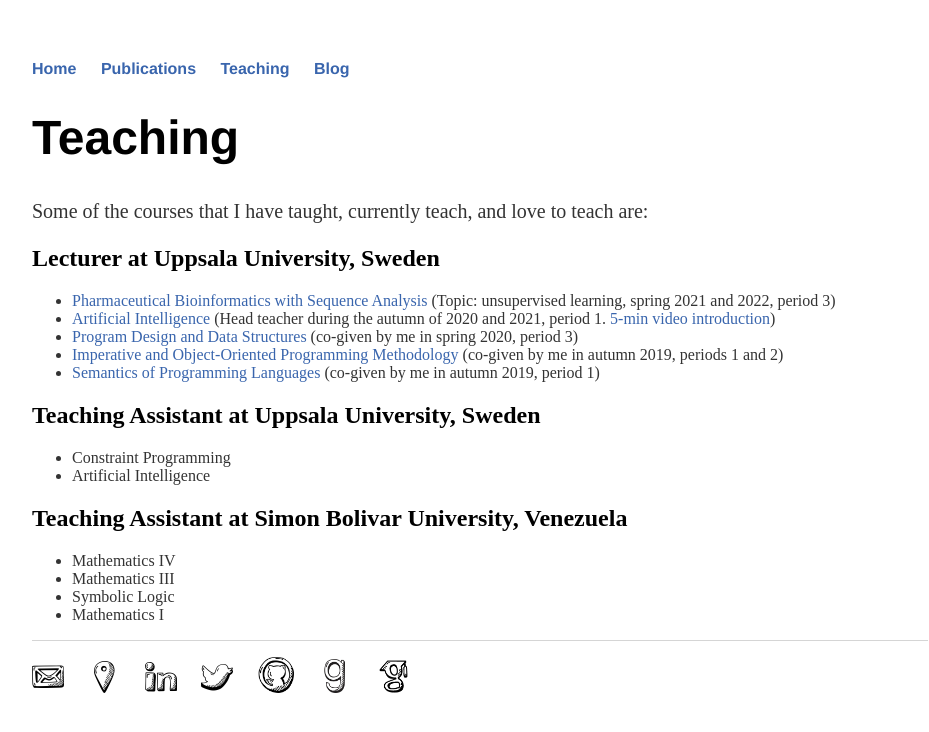
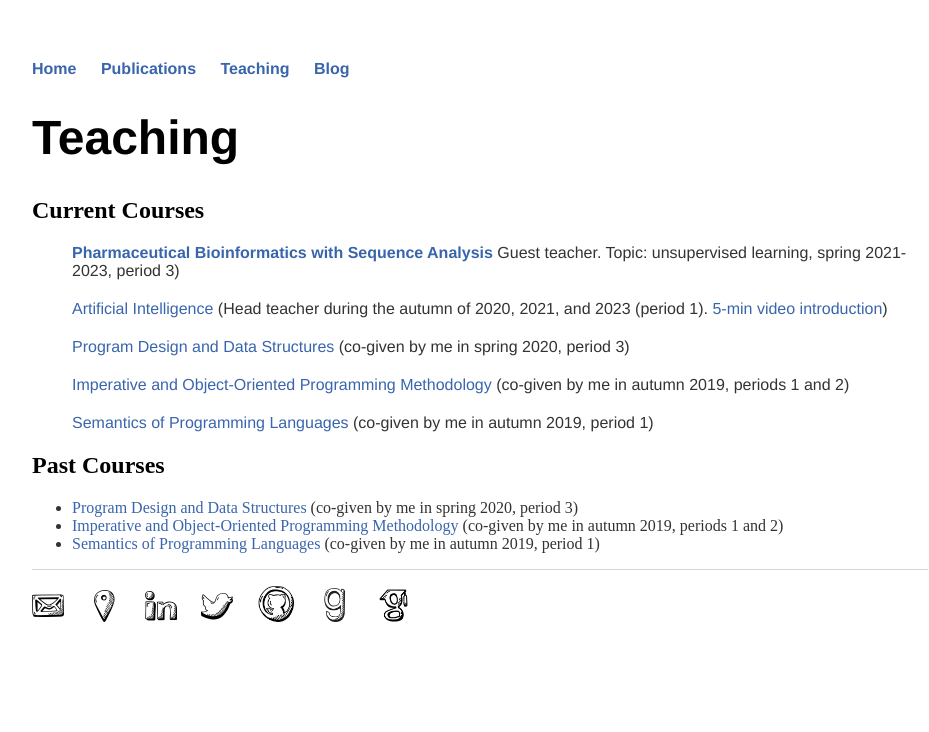
Before and after one commit to andreina-francisco/andreina-francisco.github.io, a Jekyll site: the page built from teaching/index.html, in a window 1280 px wide. Shown: the top 732 px of the page, without its empty margins (160-1089 px from the left). Built offline with Jekyll 4.4.1, drawn with Linux system fonts in a browser that asks for light colours; nearby versions of some CDN libraries; a style sheet for code colours, icons or effects is not loaded.

Commit message:
Updating teaching page

```diff
--- a/css/my-style.css
+++ b/css/my-style.css
@@ -15,12 +15,6 @@
 *********************************************************************************/
 
 /* This is a modified version of the css file at http://jmcglone.com/guides/github-pages/ */
-
-/* Headers
-h1 {color:#3c0672; font-size:2.5em;}
-h1 a {color:#3c0672; text-transform:none;}
-*/
-
 
 
 body {
@@ -138,3 +132,16 @@
     font-weight: bold;
     font-family: monospace !important;
 }
+
+
+/* Courses */
+.courselist {
+	margin: 1.25em 0;
+	font-family:'Helvetica', 'Arial', 'Sans-Serif';
+	font-size: 1em;
+	list-style-type: none;
+}
+.course {
+	margin-top: 0;
+	margin-bottom: 1.25em;
+}
--- a/teaching/index.html
+++ b/teaching/index.html
@@ -5,41 +5,38 @@
 <div class="blurb">
   <h1>Teaching</h1>
 
-  <p>Some of the courses that I have taught, currently teach, and love to
-  teach are:</p>
+  <h2> Current Courses </h2>
+   <ul class="courselist">
+    <li class="course @">
+    <span class="title"><a href="https://uu.se/en/admissions/freestanding-courses/course/?kKod=3FF276&typ=1">Pharmaceutical Bioinformatics with Sequence
+     Analysis</a></span>
+     <span class="note">Guest teacher. Topic: unsupervised learning, spring 2021-2023, period 3)</span>
+     </li>
+    <li class="course @"><a
+  href="https://www.uu.se/en/admissions/master/selma/kursplan/?kKod=1DL340">Artificial
+  Intelligence</a> (Head teacher during the autumn of 2020, 2021, and 2023
+  (period 1). <a href="https://uppsala.instructuremedia.com/embed/e82f2537-9dcc-470d-a954-0f4c8208d606">5-min video introduction</a>) </li>
 
-  <h2> Lecturer at Uppsala University, Sweden </h2>
+    <li class="course @"><a href="https://www.uu.se/en/admissions/master/selma/kursplan/?kKod=1DL201">Program Design and Data Structures</a> (co-given by me in spring 2020, period 3)</li>
+
+    <li class="course @"> <a href="https://www.uu.se/en/admissions/master/selma/kursplan/?kpid=38960&type=1">Imperative and Object-Oriented Programming Methodology</a> (co-given by me in autumn 2019, periods 1 and 2)</li>
+
+    <li class="course @"><a href="https://www.uu.se/en/admissions/master/selma/kursplan/?kpid=39203&type=1">Semantics of Programming Languages</a> (co-given by me in autumn 2019, period 1)</li>
+
+  </ul>
+
+
+
+  <h2> Past Courses </h2>
   <ul>
-    <li><a href="https://uu.se/en/admissions/freestanding-courses/course/?kKod=3FF276&typ=1">Pharmaceutical Bioinformatics with Sequence
-  Analysis</a> (Topic: unsupervised learning, spring 2021 and 2022, period 3)</li>
-    <li><a
-  href="https://www.uu.se/en/admissions/master/selma/kursplan/?kKod=1DL340">Artificial
-  Intelligence</a> (Head teacher during the autumn of 2020 and 2021,
-  period 1. <a href="https://uppsala.instructuremedia.com/embed/e82f2537-9dcc-470d-a954-0f4c8208d606">5-min video introduction</a>) </li>
-
     <li><a href="https://www.uu.se/en/admissions/master/selma/kursplan/?kKod=1DL201">Program Design and Data Structures</a> (co-given by me in spring 2020, period 3)</li>
 
     <li> <a href="https://www.uu.se/en/admissions/master/selma/kursplan/?kpid=38960&type=1">Imperative and Object-Oriented Programming Methodology</a> (co-given by me in autumn 2019, periods 1 and 2)</li>
 
     <li><a href="https://www.uu.se/en/admissions/master/selma/kursplan/?kpid=39203&type=1">Semantics of Programming Languages</a> (co-given by me in autumn 2019, period 1)</li>
-
   </ul>
 
-	<h2> Teaching Assistant at Uppsala University, Sweden</h2>
-
-	<ul>
-	  <li> Constraint Programming</li>
-	  <li> Artificial Intelligence</li>
-	</ul>
-
-	<h2> Teaching Assistant at Simon Bolivar University, Venezuela</h2>
-
-	<ul>
-	  <li> Mathematics IV </li>
-	  <li> Mathematics III </li>
-	  <li> Symbolic Logic </li>
-	  <li> Mathematics I </li>
-	</ul>
 
 
-</div><!-- /.blurb -->
+
+</div>
```
